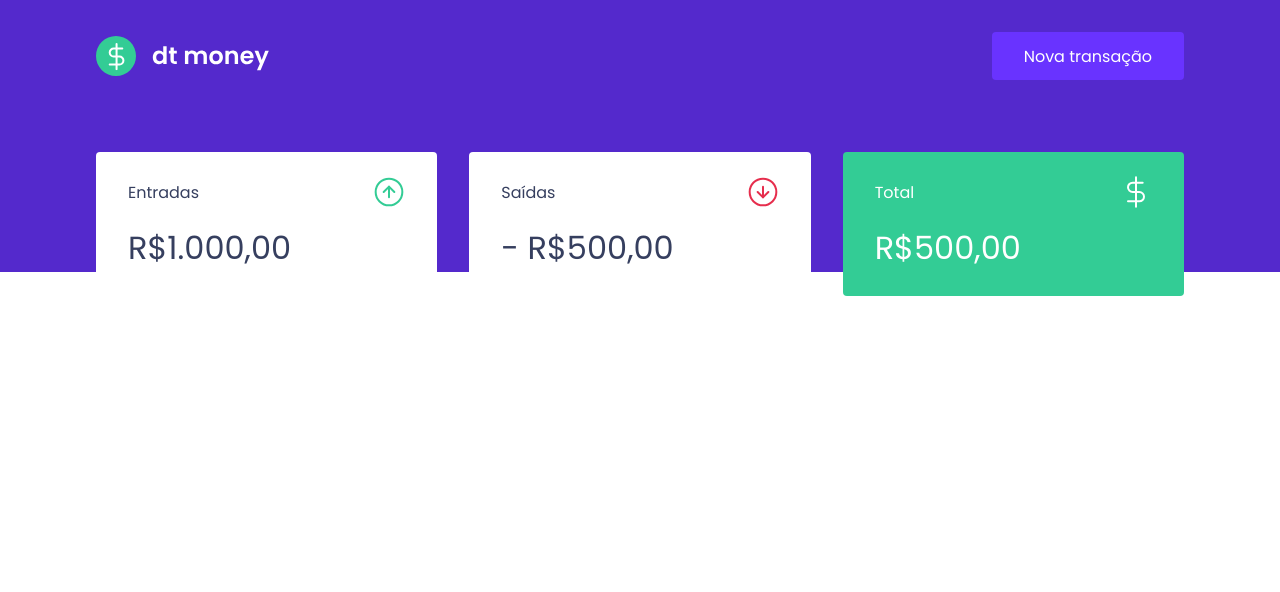
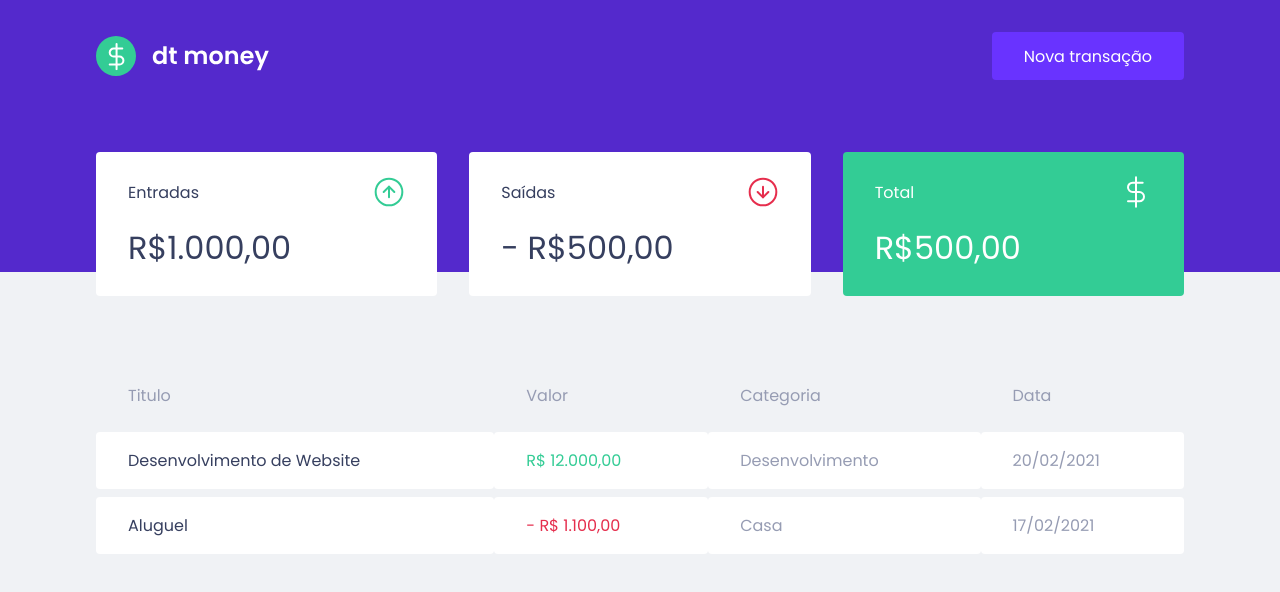
Before and after one commit to filipesalesaraujo/dtmoney, a React (Create React App) app: page / in a window 1280 px wide. Shown: the top 592 px of the page. Built offline with nearby package versions, Linux system fonts and the light colour scheme.

Commit message:
Componente: TransactionsTable

```diff
--- a/src/components/Dashboard/index.tsx
+++ b/src/components/Dashboard/index.tsx
@@ -1,9 +1,11 @@
 import { Summary } from "../Summary";
+import { TransactionsTable } from "../TransactionsTable";
 import { Container } from "./styles";
 export function Dashboard() {
   return (
     <Container >
         <Summary />
+        <TransactionsTable />
     </Container>
   );
 }
--- /dev/null
+++ b/src/components/TransactionsTable/index.tsx
@@ -0,0 +1,32 @@
+import { Container } from "./styles";
+
+export function TransactionsTable() {
+  return (
+    <Container>
+      <table>
+        <thead>
+          <tr>
+            <th>Titulo</th>
+            <th>Valor</th>
+            <th>Categoria</th>
+            <th>Data</th>
+          </tr>
+        </thead>
+        <tbody>
+          <tr>
+            <td>Desenvolvimento de Website</td>
+            <td className="deposit">R$ 12.000,00</td>
+            <td>Desenvolvimento</td>
+            <td>20/02/2021</td>
+          </tr>
+          <tr>
+            <td>Aluguel</td>
+            <td className="withdraw">- R$ 1.100,00</td>
+            <td>Casa</td>
+            <td>17/02/2021</td>
+          </tr>
+        </tbody>
+      </table>
+    </Container>
+  );
+}
--- /dev/null
+++ b/src/components/TransactionsTable/styles.ts
@@ -0,0 +1,32 @@
+import styled from "styled-components";
+
+export const Container = styled.div`
+  margin-top: 4rem;
+  table {
+    width: 100%;
+    border-spacing: 0 0.5rem;
+    th {
+      color: var(--text-body);
+      font-weight: 400;
+      padding: 1rem 2rem;
+      text-align: left;
+      line-height: 1.5rem;
+    }
+    td {
+      padding: 1rem 2rem;
+      border: 0;
+      background: var(--shape);
+      color: var(--text-body);
+      border-radius: 0.25rem;
+      &:first-child{
+        color: var(--text-title);
+      }
+      &.deposit{
+        color: var(--green);
+      }
+      &.withdraw{
+        color: var(--red);
+      }
+    }
+  }
+`;
--- a/src/styles/global.ts
+++ b/src/styles/global.ts
@@ -28,7 +28,7 @@
         }
     }
     body{
-        background: var(---background);
+        background: var(--background);
         -webkit-font-smoothing: antialiased;
     }
     body, input, textarea, button{
```
